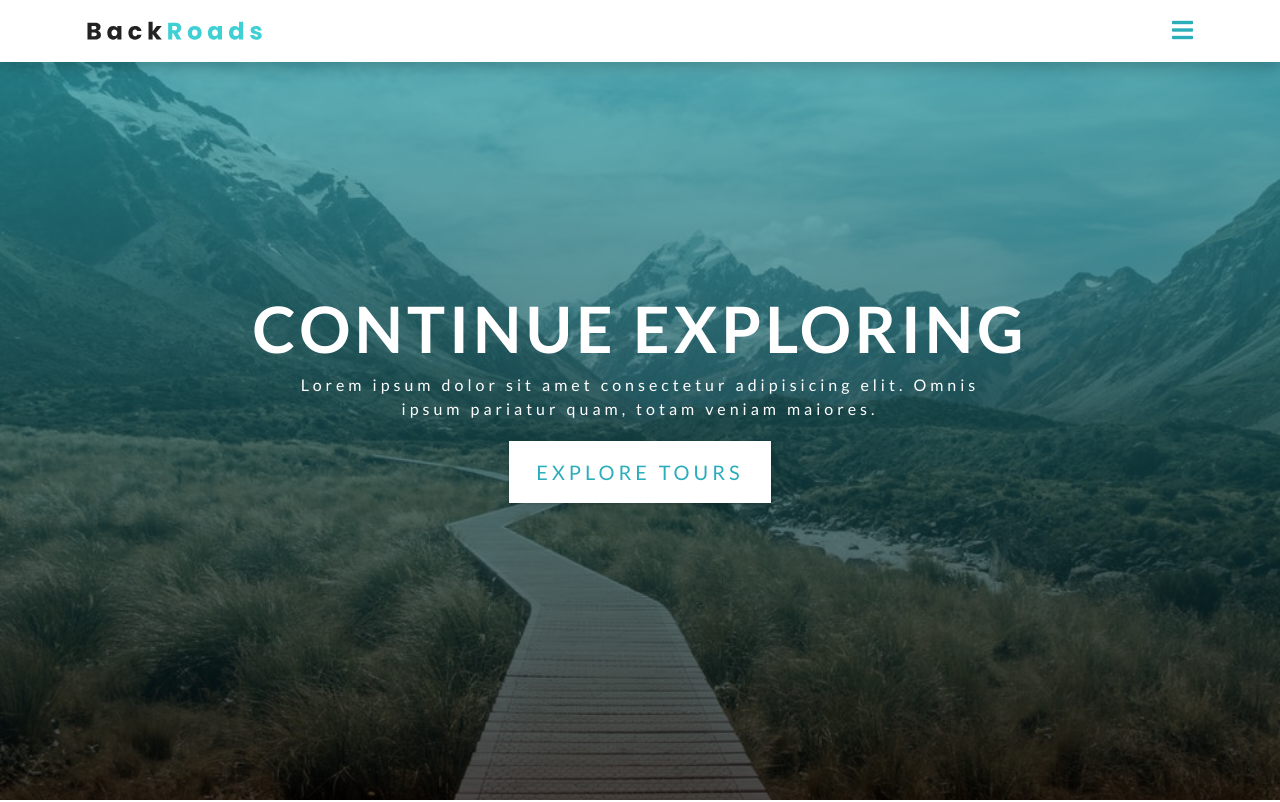
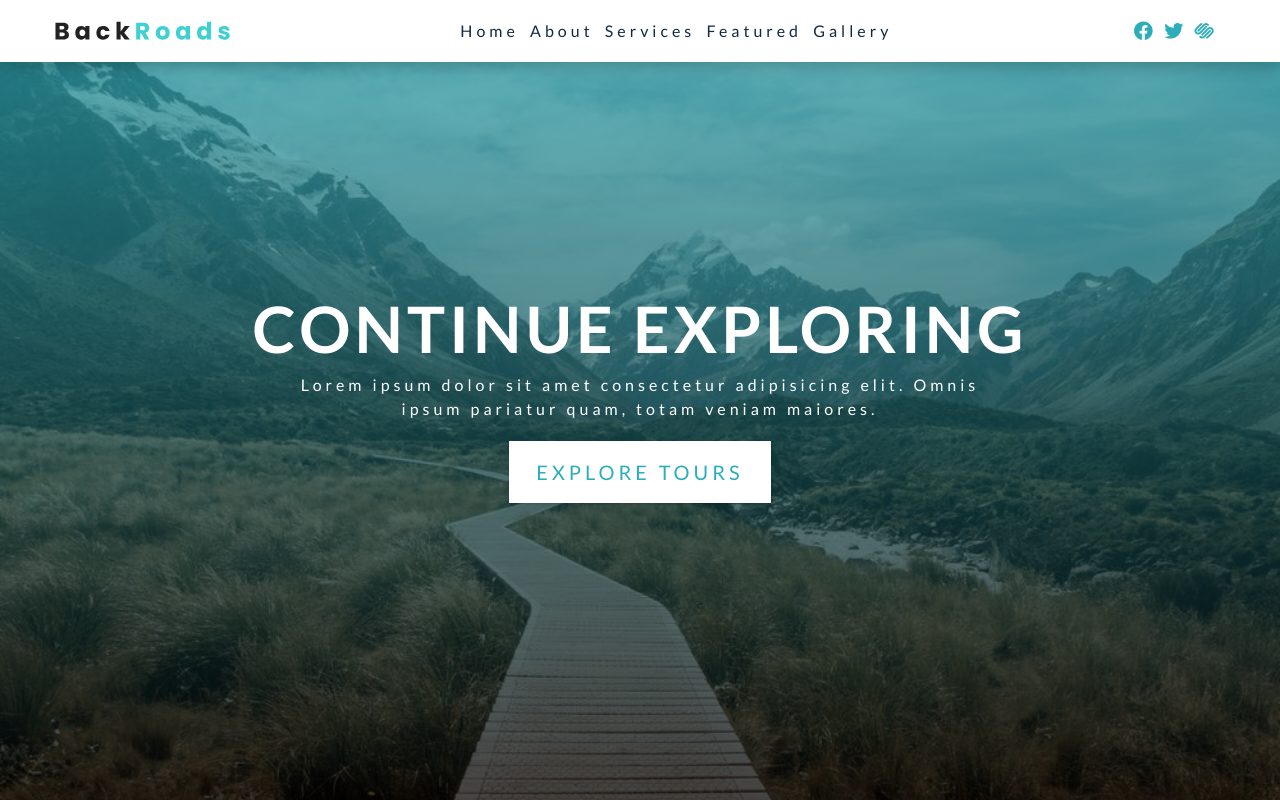
Before and after one commit to zackscovitch01/Back_Roads, a plain HTML site: page index.html in a window 1280 px wide. Shown: the top 802 px of the page. Drawn offline with Linux system fonts and the light colour scheme.

Commit message:
navbar css big screen

```diff
--- a/css/styles.css
+++ b/css/styles.css
@@ -246,6 +246,58 @@ Navbar
   height: 280px;
 }
 
+@media screen and (min-width: 992px) {
+  /* hide toggle button*/
+  .navbar {
+    padding: 1rem 2rem;
+  }
+
+  .nav-toggle{
+    display: none;
+  }
+
+  .nav-center {
+    display: flex;
+    justify-content: space-between;
+    align-items: center;
+    flex-wrap: wrap;
+  }
+
+  .nav-links {
+    display: flex;
+    height: auto;
+  }
+
+  .nav-header {
+    padding: 0 0;
+  }
+
+  .nav-link {
+    padding: 0 0;
+    margin-right: 0.7rem;
+  }
+
+  .nav-link:hover {
+    padding: 0;
+    color: var(--clr-primary-5);
+    background: transparent;
+  }
+
+  .nav-icons {
+    display: flex;
+  }
+
+  .nav-icon {
+    margin-right: 0.7rem;
+    color: var(--clr-primary-5);
+    font-size: 1.2rem;
+    transition: var(--transition);
+  }
+
+  .nav-icon:hover {
+    color: var(--clr-primary-8);
+  }
+}
 /*
 ===============
 Hero
```
